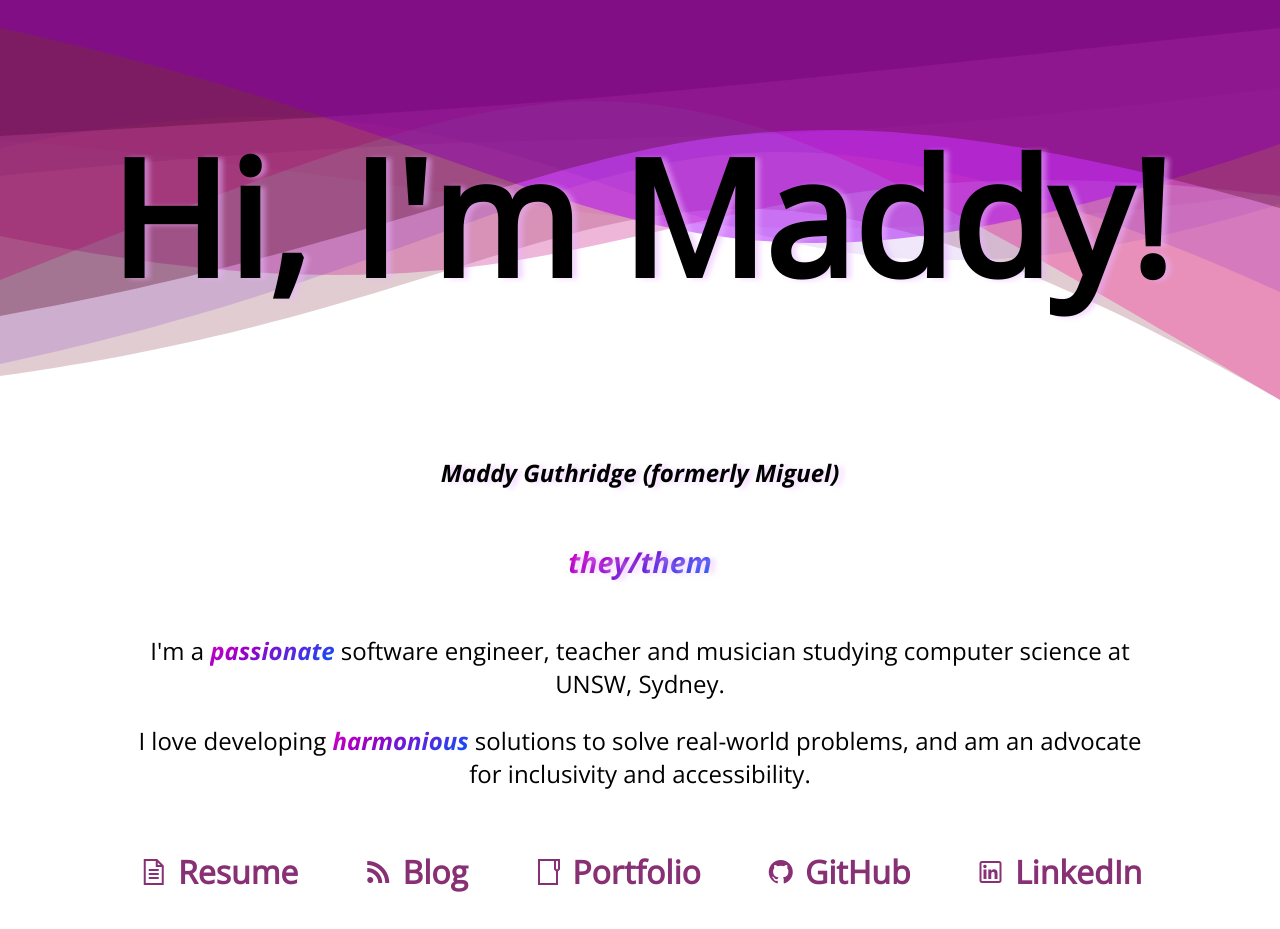
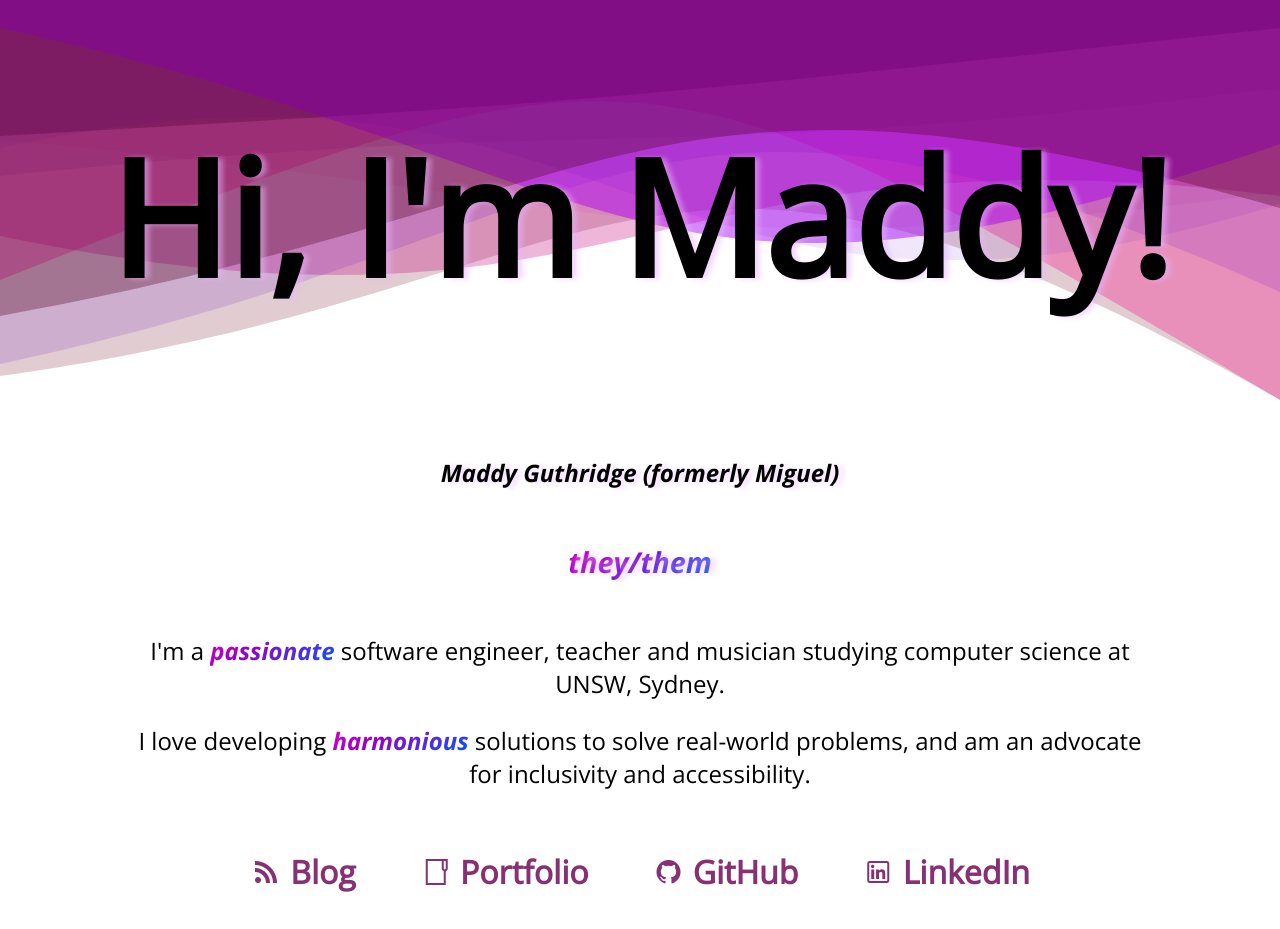
Before and after one commit to MaddyGuthridge/maddyguthridge.com, a SvelteKit app: page / in a window 1280 px wide. Built offline with nearby package versions, Linux system fonts and the light colour scheme.

Commit message:
Remove resume since it is so outdated anyway

```diff
--- a/src/routes/+page.svelte
+++ b/src/routes/+page.svelte
@@ -85,10 +85,6 @@
     </main>
 
     <div id="links">
-        <a href="resume.pdf" target="_blank">
-            <i class="las la-file-alt"></i>
-            <b>Resume</b>
-        </a>
         <a href="https://blog.maddyguthridge.com/" target="_blank">
             <i class="las la-rss"></i>
             <b>Blog</b>
```
Also changed, not shown: 1 other file (tests, documents, lock files or other folders).
